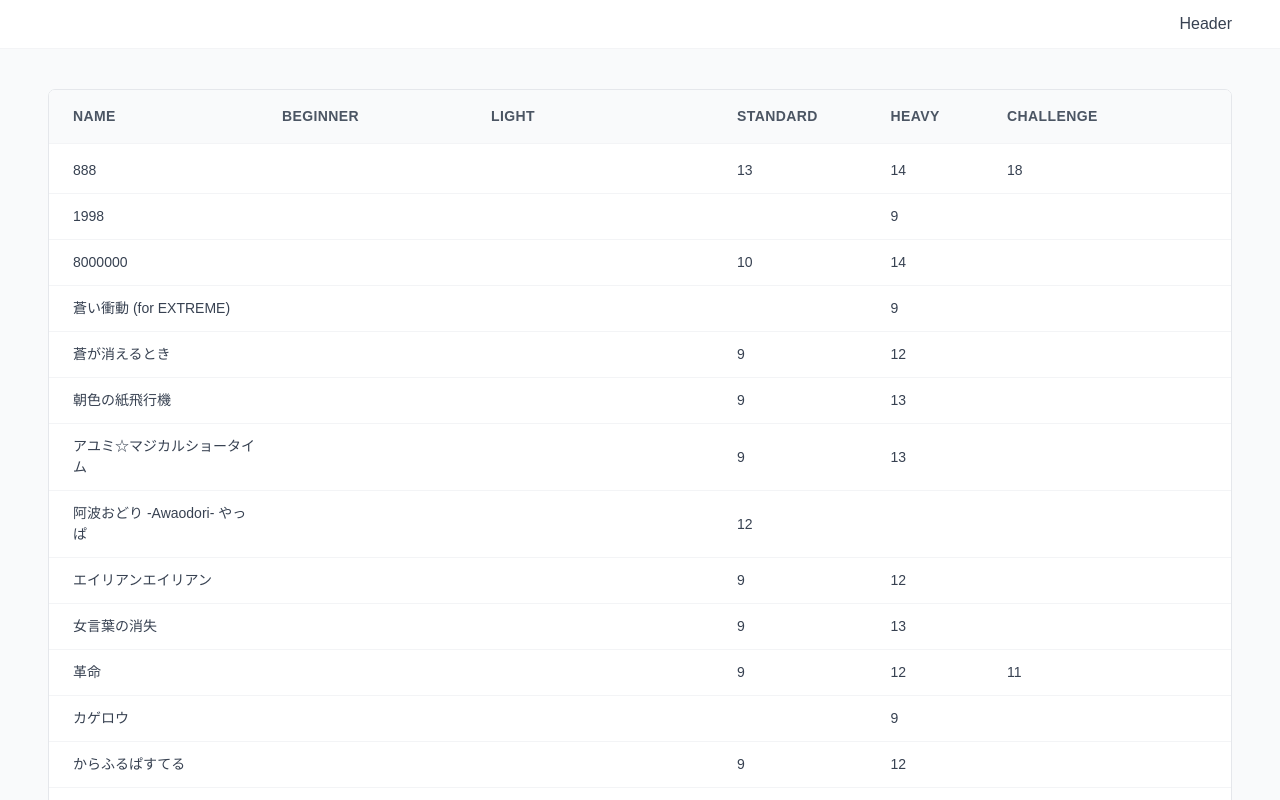
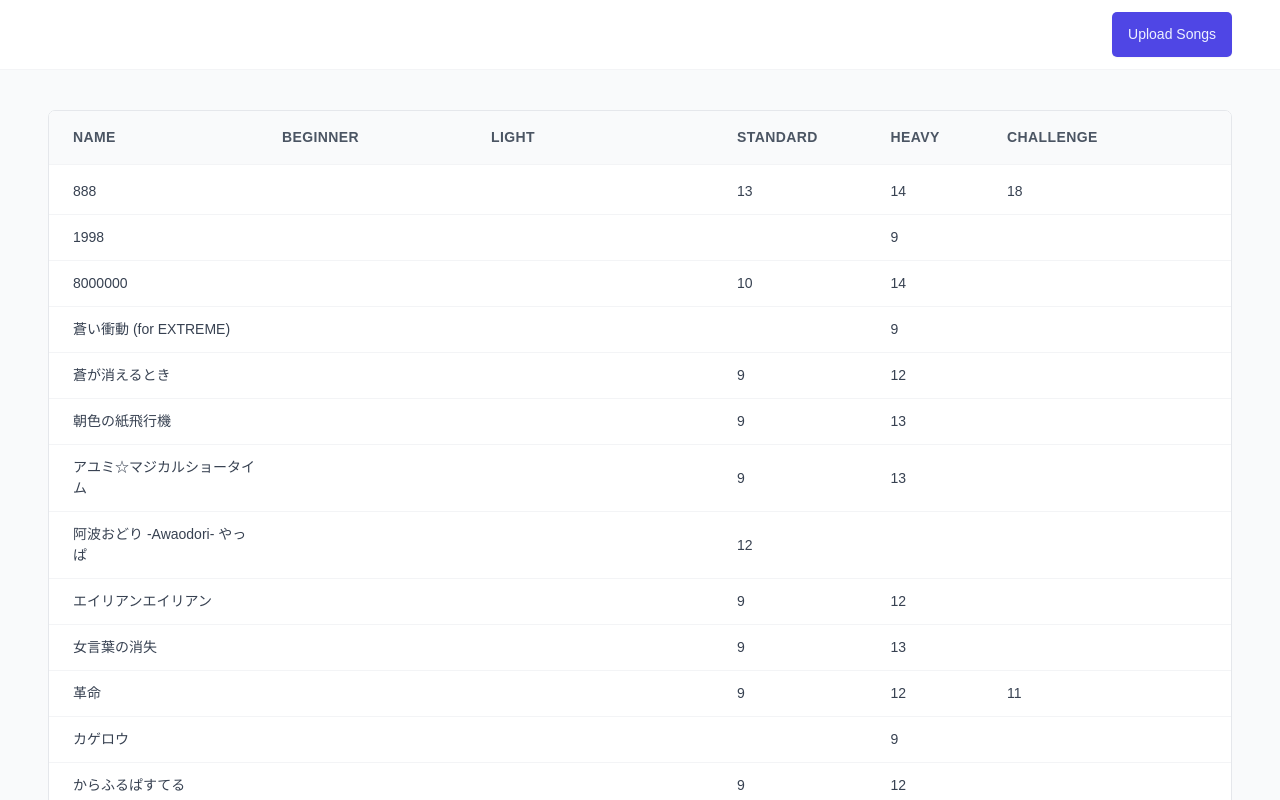
Before and after one commit to JZWe/TableFetch, a React (Vite) app in the folder frontend/: page /songs in a window 1280 px wide. Shown: the top 800 px of the page. Built offline with nearby package versions, Linux system fonts and the light colour scheme; no server answers.

Commit message:
feat: Header 有上傳資料的功能（應使用權限隱藏）

```diff
--- a/frontend/src/ui/Header.tsx
+++ b/frontend/src/ui/Header.tsx
@@ -1,4 +1,15 @@
 import styled from 'styled-components';
+import Button from './Button';
+import {
+  deleteAllSongs,
+  uploadSongs as uploadSongsApi,
+} from '../services/apiSong';
+import {
+  Song,
+  OriginalData,
+  MappedSongDifficulties,
+  OriginalDifficultyName,
+} from '../features/song/types';
 
 const StyledHeader = styled.header`
   background-color: var(--color-grey-0);
@@ -11,8 +22,68 @@ const StyledHeader = styled.header`
   justify-content: flex-end;
 `;
 
+function isMappedSongDifficulty(
+  str: string
+): str is keyof MappedSongDifficulties {
+  return [
+    'beginnerDifficulty',
+    'lightDifficulty',
+    'standardDifficulty',
+    'heavyDifficulty',
+    'challengeDifficulty',
+  ].includes(str);
+}
+
+async function handleUploadSongs() {
+  try {
+    const res = await fetch('/data/singleData.json', {
+      headers: {
+        'Content-Type': 'application/json',
+        Accept: 'application/json',
+      },
+    });
+    const originalData = (await res.json()) as OriginalData;
+
+    const tempData: Song[] = [];
+
+    Object.keys(originalData).forEach((songName) => {
+      const song: Song = {
+        name: '',
+        beginnerDifficulty: null,
+        lightDifficulty: null,
+        standardDifficulty: null,
+        heavyDifficulty: null,
+        challengeDifficulty: null,
+      };
+
+      song.name = songName;
+      Object.keys(originalData[songName]).forEach((difficultyName) => {
+        const concatedSongDifficulty = `${difficultyName.toLowerCase()}Difficulty`;
+        if (
+          isMappedSongDifficulty(concatedSongDifficulty) &&
+          originalData[songName][difficultyName as OriginalDifficultyName]
+        ) {
+          song[concatedSongDifficulty] =
+            originalData[songName][
+              difficultyName as OriginalDifficultyName
+            ].level;
+        }
+      });
+      tempData.push(song);
+    });
+
+    uploadSongsApi(tempData);
+  } catch (err) {
+    console.error(err);
+  }
+}
+
 function Header() {
-  return <StyledHeader>Header</StyledHeader>;
+  return (
+    <StyledHeader>
+      <Button onClick={handleUploadSongs}>Upload Songs</Button>
+    </StyledHeader>
+  );
 }
 
 export default Header;
```
